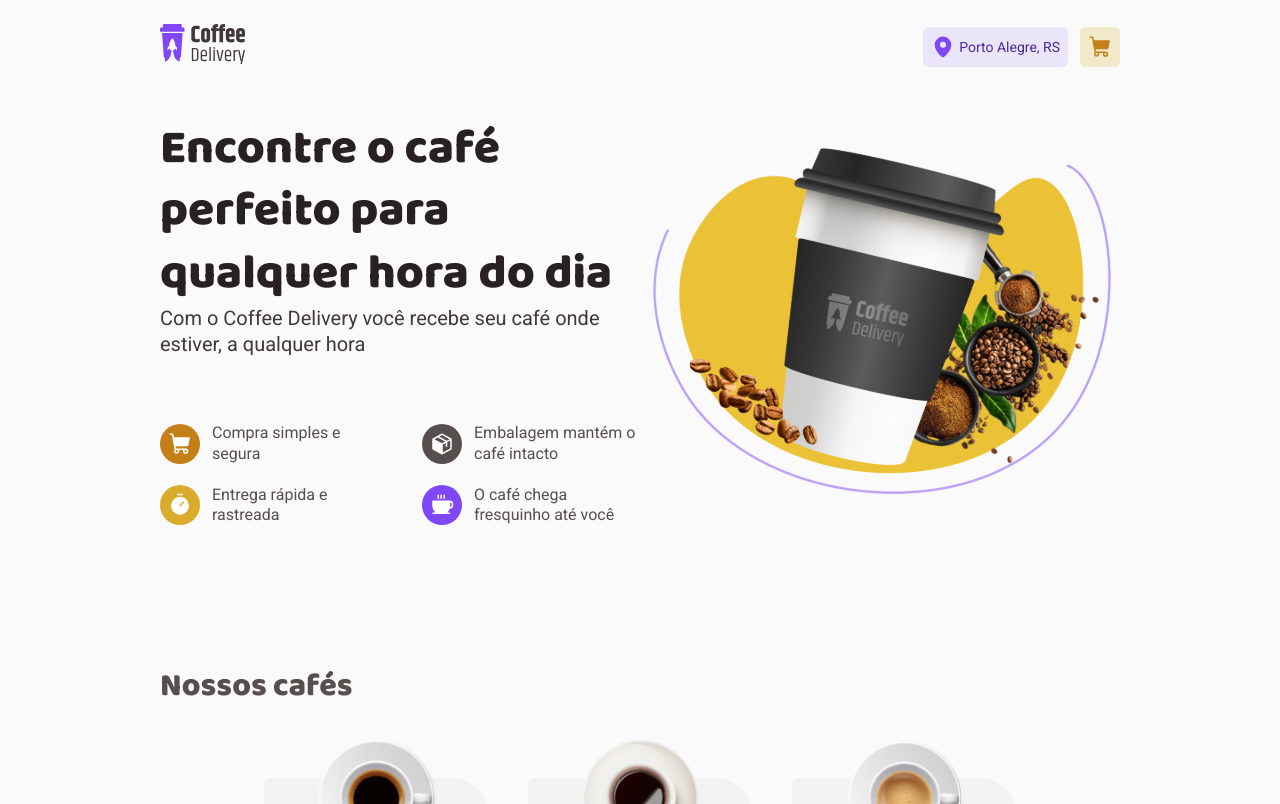
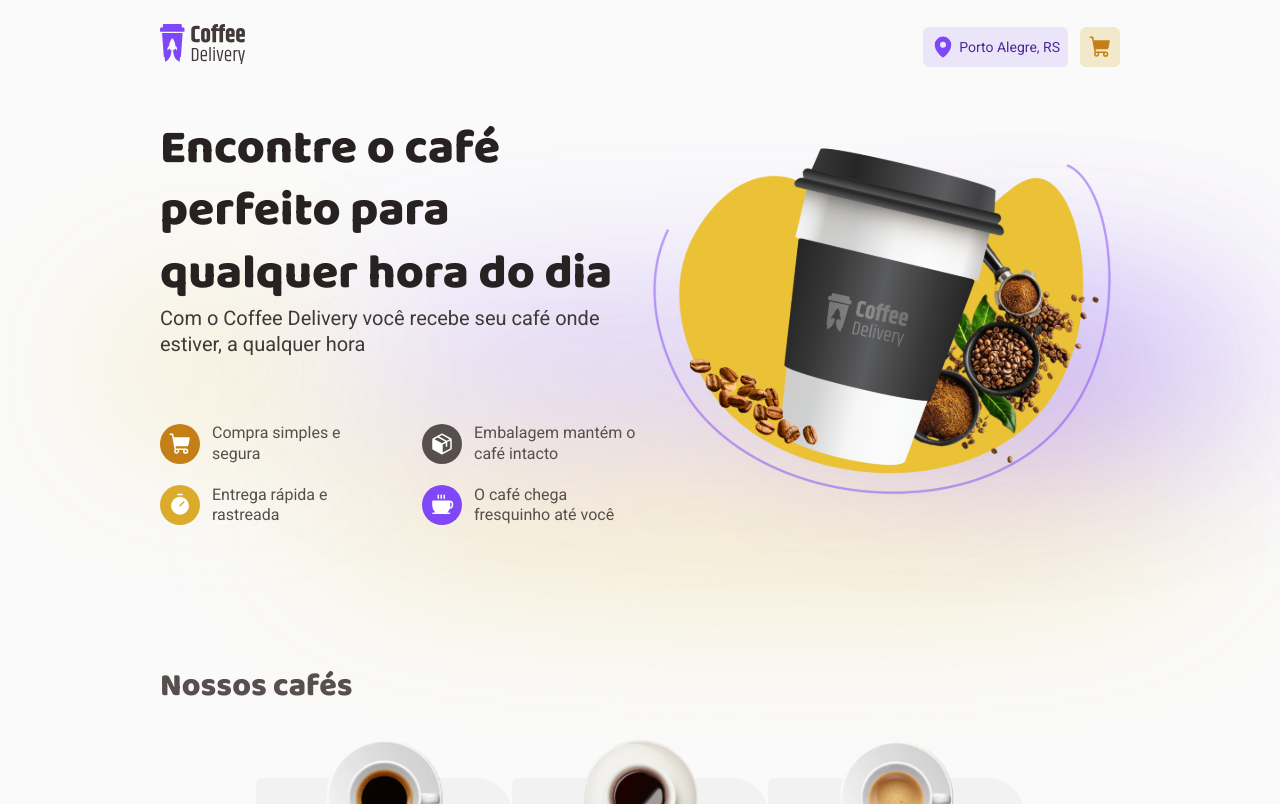
Before and after one commit to scanf-leya/Coffe, a React (Vite) app: page / in a window 1280 px wide. Built offline with nearby package versions, Linux system fonts and the light colour scheme.

Commit message:
feat: update the front

```diff
--- a/src/pages/home/components/coffeBrand/index.tsx
+++ b/src/pages/home/components/coffeBrand/index.tsx
@@ -1,4 +1,9 @@
-import { CoffeeIcon, PackageIcon, ShoppingCartIcon, TimerIcon } from "@phosphor-icons/react";
+import {
+  CoffeeIcon,
+  PackageIcon,
+  ShoppingCartIcon,
+  TimerIcon,
+} from "@phosphor-icons/react";
 import { defaultTheme } from "../../../../style/theme/default";
 import { BenefitItem, Benefits, BrandSection, TextContent } from "./styled";
 import { Assets } from "../../../../assets";
@@ -6,6 +11,12 @@ import { Assets } from "../../../../assets";
 export function CoffeeBrand() {
   return (
     <BrandSection>
+      <div className="bg-blur">
+        <div className="blob blob-yellow"></div>
+        <div className="blob blob-purple"></div>
+        <div className="blob blob-yellow-2"></div>
+        <div className="blob blob-purple-2"></div>
+      </div>
       <TextContent>
         <div>
           <h2>Encontre o café perfeito para qualquer hora do dia</h2>
--- a/src/pages/home/components/coffeBrand/styled.ts
+++ b/src/pages/home/components/coffeBrand/styled.ts
@@ -5,6 +5,65 @@ export const BrandSection = styled.section`
   align-items: center;
   justify-content: space-between;
   flex-direction: row;
+  position: relative;
+  width: 100%;
+
+  .bg-blur {
+    position: absolute;
+    inset: 0; /* ocupa só a section */
+    z-index: -1; /* fica atrás do conteúdo */
+  }
+  /* BASE DAS SHAPES */
+  .blob {
+    position: absolute;
+    filter: blur(90px);
+    opacity: 0.4;
+    border-radius: 50%;
+  }
+
+  /* 🟡 AMARELO PRINCIPAL */
+  .blob-yellow {
+    width: 200px;
+    height: 100px;
+    background: #ebc136;
+    top: 200px;
+    left: -50px;
+
+    border-radius: 60% 40% 70% 30% / 40% 60% 40% 60%;
+  }
+
+  /* 🟣 ROXO GRANDE (fundo) */
+  .blob-purple {
+    width: 900px;
+    height: 100px;
+    background: #8047f8;
+    top: 200px;
+    left: 200px;
+
+    border-radius: 50% 50% 40% 90% / 60% 40% 60% 40%;
+  }
+
+  /* 🟡 AMARELO CENTRAL */
+  .blob-yellow-2 {
+    width: 900px;
+    height: 100px;
+    background: #ebc136;
+    top: 350px;
+    left: 150px;
+
+    border-radius: 70% 30% 60% 90% / 10% 40% 90% 80%;
+  }
+
+  /* 🟣 ROXO DIREITA */
+  .blob-purple-2 {
+    width: 400px;
+    height: 100px;
+    background: #8047f8;
+    top: 200px;
+    right: -100px;
+
+    border-radius: 60% 40% 60% 40% / 50% 50% 60% 40%;
+  }
 
   img {
     width: 476px;
@@ -47,7 +106,7 @@ export const Benefits = styled.div`
   grid-template-columns: 1fr 1fr;
   row-gap: 1.25rem;
   column-gap: 2.5rem;
-  justify-items: center;
+
   span {
     display: flex;
     align-items: center;
--- a/src/pages/home/components/coffeeCard/styled.ts
+++ b/src/pages/home/components/coffeeCard/styled.ts
@@ -7,8 +7,9 @@ export const CoffeeCardContainer = styled.div`
 
   background-color: ${(props) => props.theme["base-card"]};
 
-  width: 14rem;
+  width: 16rem;
   border-radius: 0.375rem 2.25rem;
+  margin-bottom: 3.8rem;
 
   img {
     position: relative;
--- a/src/pages/home/styled.ts
+++ b/src/pages/home/styled.ts
@@ -25,10 +25,9 @@ export const CoffeeSection = styled.section`
 export const CoffeeList = styled.div`
   display: flex;
   flex-wrap: wrap;
-  justify-content: flex-start;
+  justify-content: space-around;
   margin-top: 2.375rem;
   margin-left: 1.5rem;
-  gap: 2.5rem;
 
   @media (max-width: 1357px) {
     justify-content: center;
--- a/src/style/global.ts
+++ b/src/style/global.ts
@@ -24,4 +24,8 @@ export const GlobalStyle = createGlobalStyle`
 
     }
 
+    .card {
+
+}
+
 `;
```
Also changed, not shown: public/Logo.svg.
